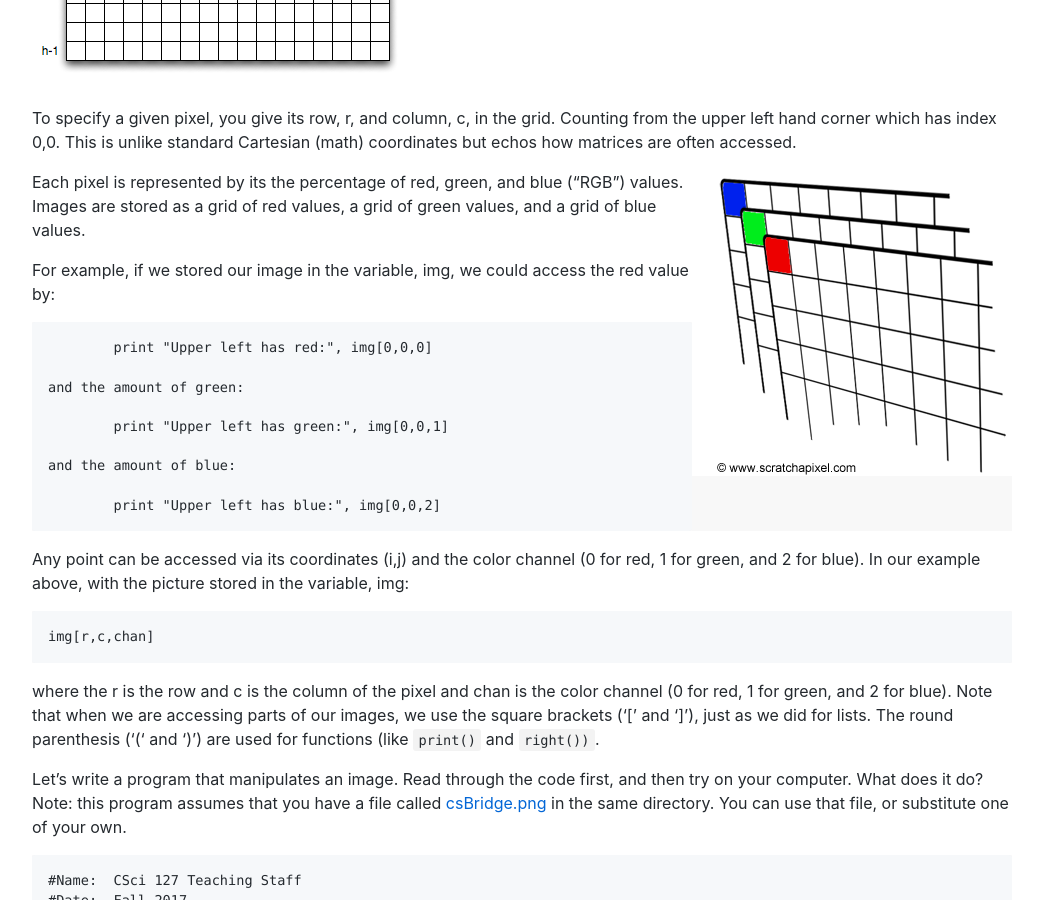
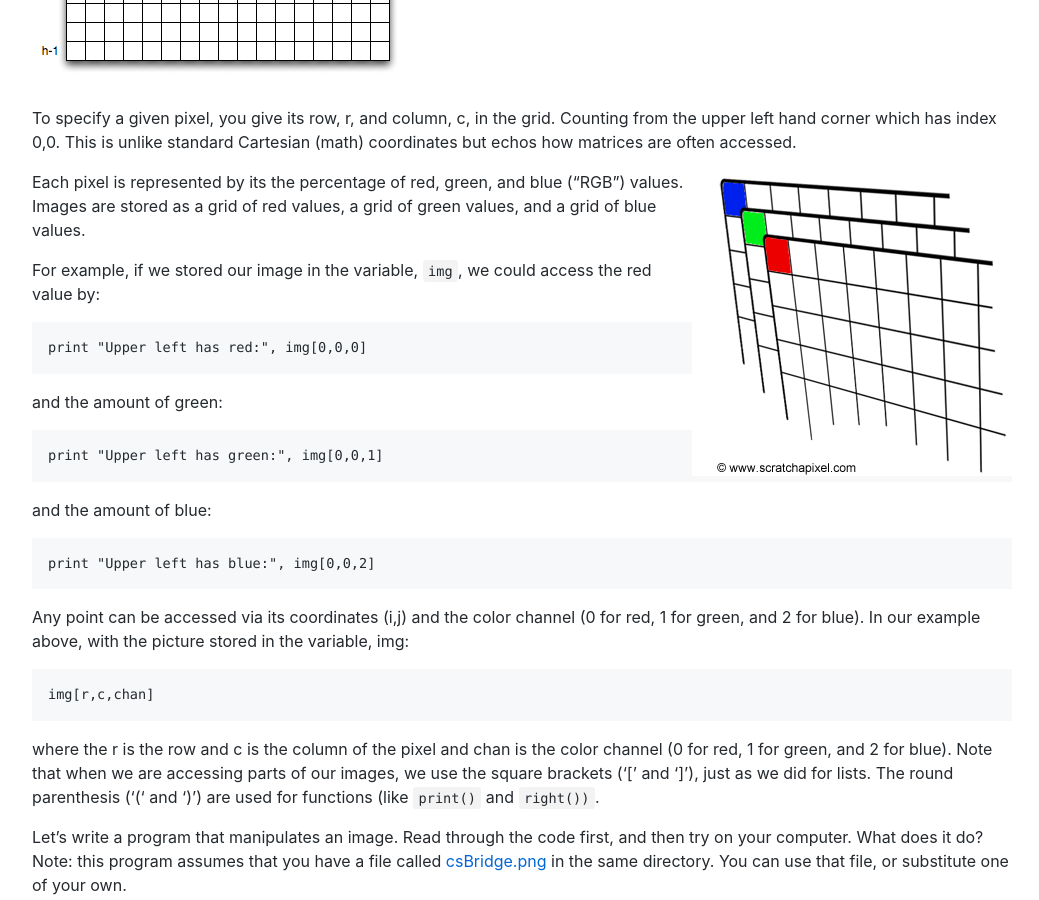
Before and after one commit to maryash/maryash.github.io, a Jekyll site: the page built from s18/lab3.md, in a window 1280 px wide and 900 px high, scrolled down 8480 px. Shown: the whole window, without its empty margins (118-1157 px from the left). Built offline with Jekyll 4.4.1, drawn with Linux system fonts in a browser that asks for light colours; comment, search, counter and statistics services are not loaded.

Commit message:
Update lab3.md

```diff
--- a/s18/lab3.md
+++ b/s18/lab3.md
@@ -218,17 +218,17 @@ To specify a given pixel, you give its row, r, and column, c, in the grid. Count
 
 <img align="right" src="sic-imageplanes.png"> Each pixel is represented by its the percentage of red, green, and blue ("RGB") values. Images are stored as a grid of red values, a grid of green values, and a grid of blue values.
 
-For example, if we stored our image in the variable, img, we could access the red value by:
+For example, if we stored our image in the variable, `img`, we could access the red value by:
 
-		print "Upper left has red:", img[0,0,0]
+	print "Upper left has red:", img[0,0,0]
 
-	and the amount of green:
+and the amount of green:
 
-		print "Upper left has green:", img[0,0,1]
+	print "Upper left has green:", img[0,0,1]
 
-	and the amount of blue:
+and the amount of blue:
 
-		print "Upper left has blue:", img[0,0,2]
+	print "Upper left has blue:", img[0,0,2]
 
 Any point can be accessed via its coordinates (i,j) and the color channel (0 for red, 1 for green, and 2 for blue). In our example above, with the picture stored in the variable, img:
 
```
